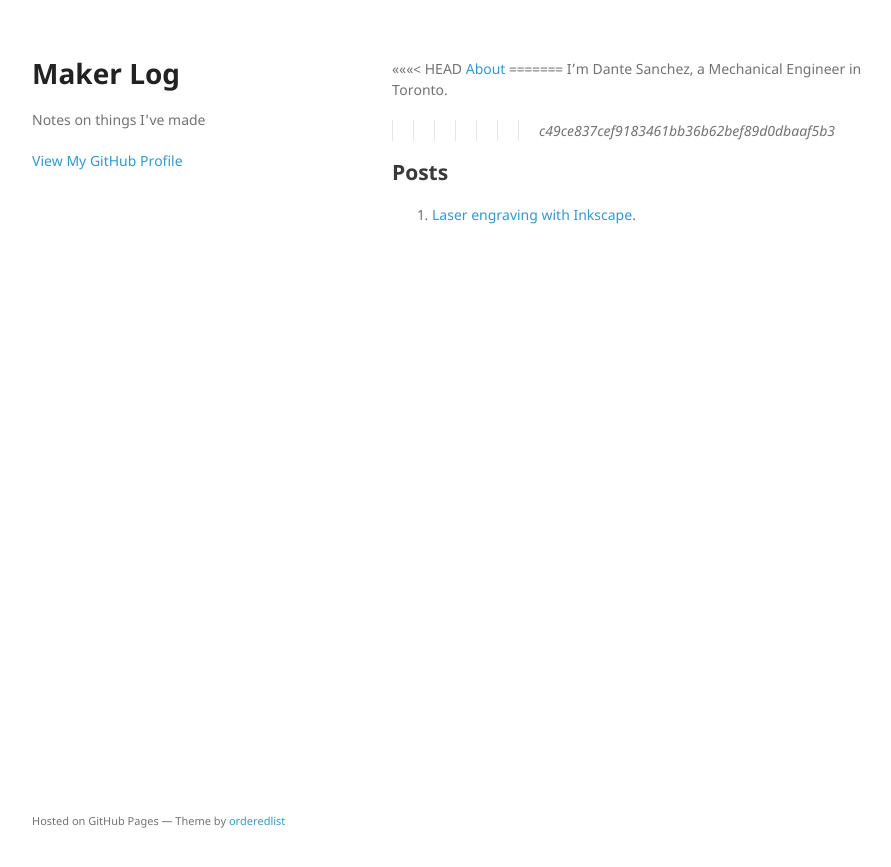
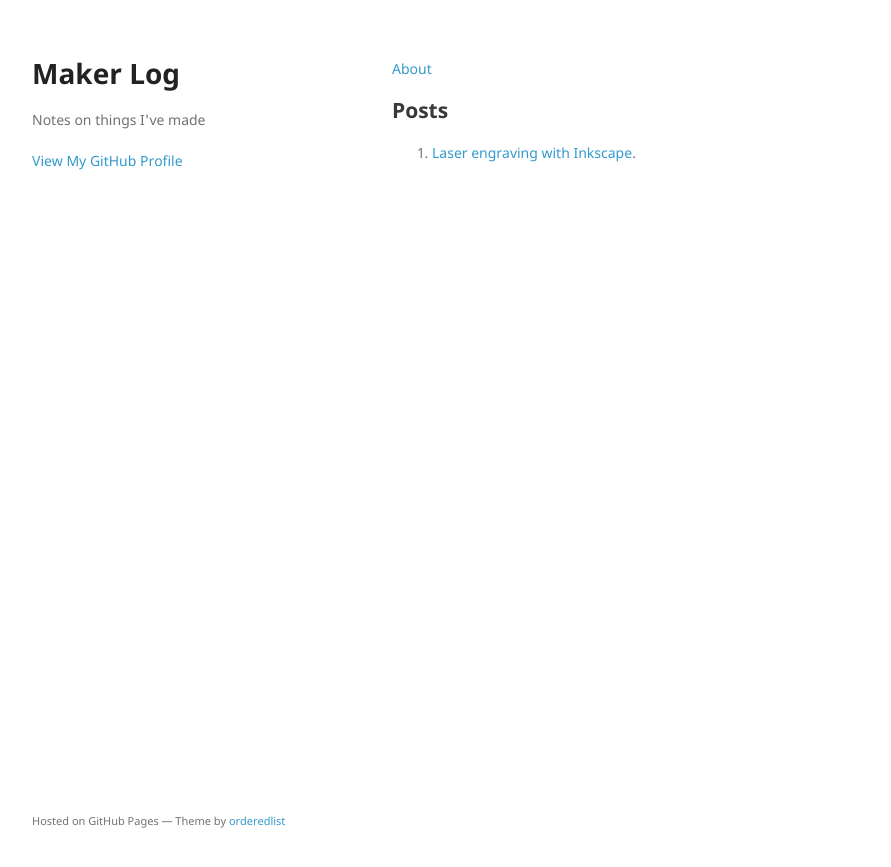
Before and after one commit to dasanchez/dasanchez.github.io, a Jekyll site: the page built from index.md, in a window 1280 px wide. Shown: the top 867 px of the page, without its empty margins (178-1069 px from the left). Built offline with Jekyll 4.4.1, drawn with Linux system fonts in a browser that asks for light colours.

Commit message:
Update index.md

```diff
--- a/index.md
+++ b/index.md
@@ -1,13 +1,7 @@
 ---
 layout: default
 ---
-
-<<<<<<< HEAD
 [About](/about)
-=======
-I'm Dante Sanchez, a Mechanical Engineer in Toronto.
->>>>>>> c49ce837cef9183461bb36b62bef89d0dbaaf5b3
-
 
 ## Posts
 
```
